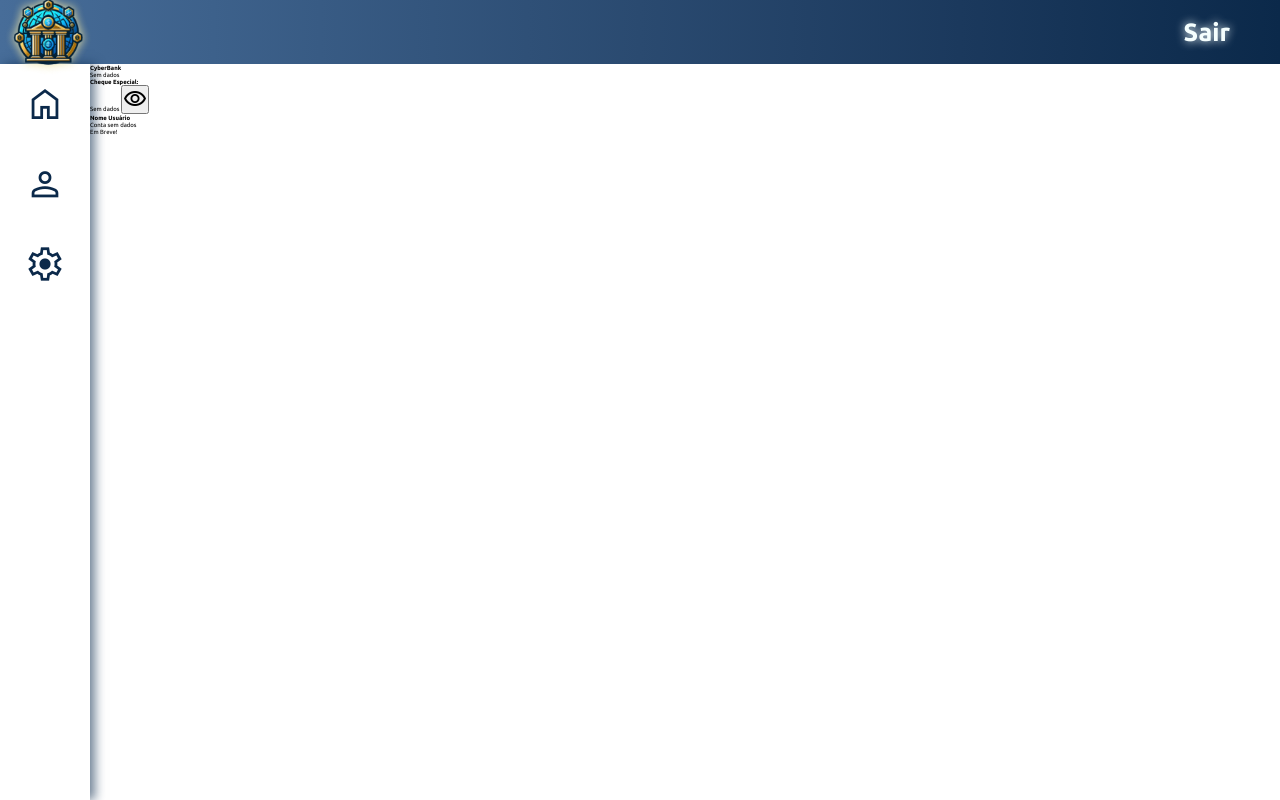
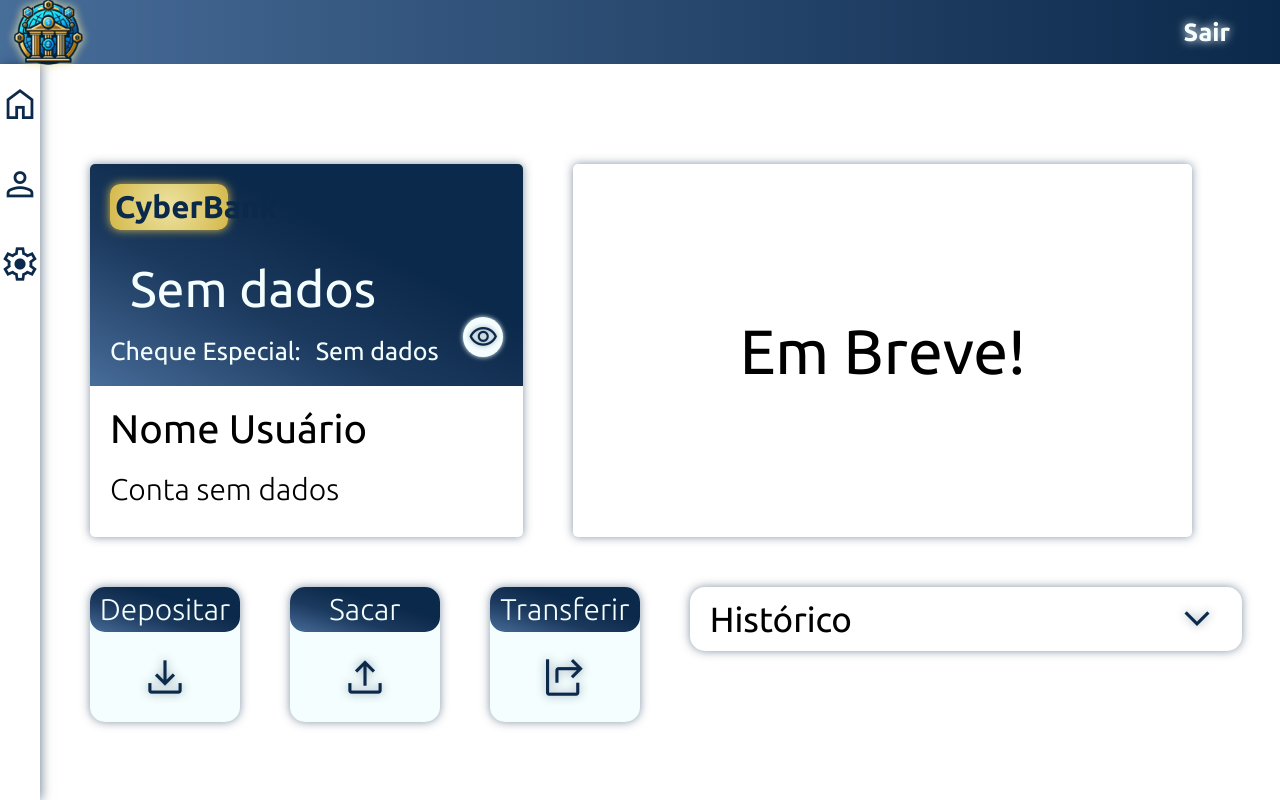
Before and after one commit to IRizzon/CyberBank, a plain HTML site: page Dashboard/index.html in a window 1280 px wide. Drawn offline with nearby package versions, Linux system fonts and the light colour scheme.

Commit message:
Dashboard
estética pronta, com exceção do gráfico

```diff
--- a/Dashboard/index.html
+++ b/Dashboard/index.html
@@ -26,30 +26,45 @@
             </nav>
         </div>
         <main>
-            <section>
-                <div class="dados">
-                    <div>
+            <section class="dataContainer">
+                <div class="container">
+                    <div class="dados">
                         <h1>CyberBank</h1>
-                        <span>Sem dados</span>
-                        <div>
-                            <h2>Cheque Especial:</h2>
-                            <span>Sem dados</span>
+                        <span class="saldo">Sem dados</span>
+                        <div class="dataCheque">
+                            <div class="Cheque">
+                                <h2>Cheque Especial:</h2>
+                                <span>Sem dados</span>
+                            </div>
                             <button><span class="material-symbols-outlined">visibility</span></button>
                         </div>
                     </div>
-                    <div class="dashboard">
+                    <div class="info">
                         <h1>Nome Usuário</h1>
                         <span>Conta sem dados</span>
                     </div>
                 </div>
-                <div>
+                <div class="dashboard">
                     <span>Em Breve!</span>
                 </div>
             </section>
-            <section>
-                <div>
-
-                </div>
+            <section  class="buttons">
+                    <button>
+                        <div>Depositar</div>
+                        <span class="material-symbols-outlined">download</span>
+                    </button>
+                    <button>
+                        <div>Sacar</div>
+                        <span class="material-symbols-outlined">upload</span>
+                    </button>
+                    <button>
+                        <div>Transferir</div>
+                        <span class="material-symbols-outlined">share_windows</span>
+                    </button>
+                    <div class="extrato">
+                        <div>Histórico</div>
+                        <button><span class="material-symbols-outlined">expand_more</span></button>
+                    </div>
             </section>
         </main>
     </div>
--- a/Dashboard/style.css
+++ b/Dashboard/style.css
@@ -44,7 +44,7 @@ header{
     display: inline-block;
     width: 9rem;
     height: 92vh;
-    box-shadow: 5px 0px 10px #0b294a96;
+    box-shadow: 2px 0px 10px #0b294a80;
 }
 
 nav{
@@ -73,11 +73,192 @@ nav{
     font-size: 4rem;
 }
 
-/*------------DateCard---------------*/
+/*------------DataCard---------------*/
 
+.dataContainer{
+    margin-top: 10rem;
+    display: flex;
+    width: 90vw;
+}
 
+.container{
+    border-radius: 5px;
+    margin: 0 5rem;
+    box-shadow: 0px 0px 10px #0b294a80;
+    width: 35vw;
+}
 
+.dados{
+    border-top-left-radius: 5px;
+    border-top-right-radius: 5px;
+    padding: 2rem;
+    font-size: 5rem;
+    background-image: linear-gradient(to left bottom, #0b294a, #0b294a, #0b294a, #0b294a, #0b294a,
+    #112e50, #163457, #1b395d, #26456c, #31527a, #3c5f8a, #476d99);
+}
 
+.dados h1{
+    margin-bottom: 3rem;
+    padding: 0.5rem;
+    justify-content: center;
+    color: #0b294a;
+    font-weight: bold;
+    background-image: radial-gradient(circle, #ede3a1, #e6d88c, #e0ce76, #dac360, #d4b84a);
+    box-shadow: 0px 0px 10px #d4b84a;
+    width: 27.5%;
+    border-radius: 10px;
+}
 
+.dados button{
+    display: flex;
+    border-radius: 50%;
+    background-color: #F4FEFE;
+    box-shadow: 0px 0px 5px #F4FEFE;
+    border: none;
+    padding: 1rem;
+    width: 4rem;
+    height: 4rem;
+    justify-content: center;
+    align-items: center;
+    cursor: pointer;
+}
+
+.dados button span{
+    font-size: 3rem;
+    color: #0b294a;
+    text-shadow: 0px 0px 5px #0b294a70;
+}
+
+.saldo{
+    margin: 2rem;
+    color: #F4FEFE;
+    font-weight: 400;
+    font-size: 5rem;
+}
+
+.dataCheque{
+    display: flex;
+    justify-content: space-between;
+}
+
+.Cheque{
+    display: flex;
+    margin-top: 2rem;
+    font-size: 4rem;
+    color: #F4FEFE;
+    gap: 1.5rem;
+}
+
+.Cheque h2{
+    font-weight: 400;
+}
+
+.Cheque span{
+    font-weight: 400;
+}
+
+.info {
+    padding: 2rem;
+    padding-bottom: 3rem;
+}
+
+.info h1{
+    font-size: 4rem;
+    margin-bottom: 2rem;
+    font-weight: 400;
+}
+
+.info span{
+    font-size: 3rem;
+    font-weight: 300;
+}
 
 /*------------Dashboard---------------*/
+
+.dashboard{
+    display: flex;
+    border-radius: 5px;
+    box-shadow: 0px 0px 10px #0b294a80;
+    width: 50vw;
+    align-items: center;
+    justify-content: center;
+    font-size: 10rem;
+}
+
+/*--------------Buttons---------------*/
+
+.buttons{
+    display: flex;
+    margin: 5rem;
+    gap: 5rem;
+    width: 90vw;
+}
+
+.buttons button{
+    border: none;
+    border-radius: 15px;
+    width: 12vw;
+    box-shadow: 0px 0px 10px #0b294a80;
+    background-color: #F4FEFE;
+    color: #0b294a;
+    cursor: pointer;
+    transition: all 1.5s;
+}
+
+.buttons button div{
+    background-image: linear-gradient(to left bottom, #0b294a, #0b294a, #0b294a, #0b294a, #0b294a,
+    #112e50, #163457, #1b395d, #26456c, #31527a, #3c5f8a, #476d99);
+    border-radius: 15px;
+    font-size: 3rem;
+    color: #F4FEFE;
+    padding: 0.5rem;
+    font-weight: 300;
+}
+
+.buttons button span{
+    margin: 2rem;
+    font-size: 5rem;
+    text-shadow: 0px 0px 10px #0b294a70;
+}
+
+.buttons button:hover{
+    background-image: linear-gradient(to left bottom, #0b294a, #0b294a,
+    #112e50, #163457, #1b395d, #26456c, #31527a, #3c5f8a, #476d99);
+    color: #F4FEFE;
+}
+
+.buttons button:hover div{
+    background: transparent;
+}
+
+/*--------------Extrato--------------*/
+
+.extrato{
+    display: flex;
+    justify-content: space-between;
+    align-items: center;
+    width: 41vw;
+    height: 8vh;
+    box-shadow: 0px 0px 10px #0b294a80;
+    padding: 0 2rem;
+    border-radius: 15px;
+}
+
+.extrato div{
+    font-size: 3.5rem;
+    font-weight: 400;
+}
+
+.extrato button{
+    width: 2rem;
+    margin-right: 5rem;
+    border: none;
+    box-shadow: none;
+    background: transparent;
+    cursor: pointer;
+}
+
+.extrato button:hover{
+    background: none;
+    color: #0b294a;
+}
```
